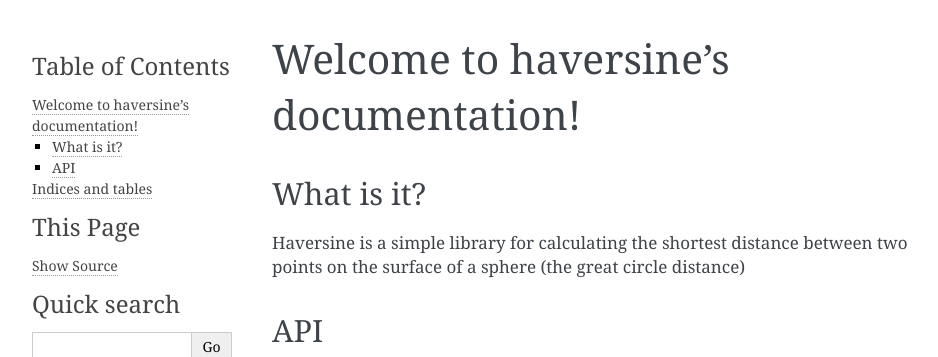
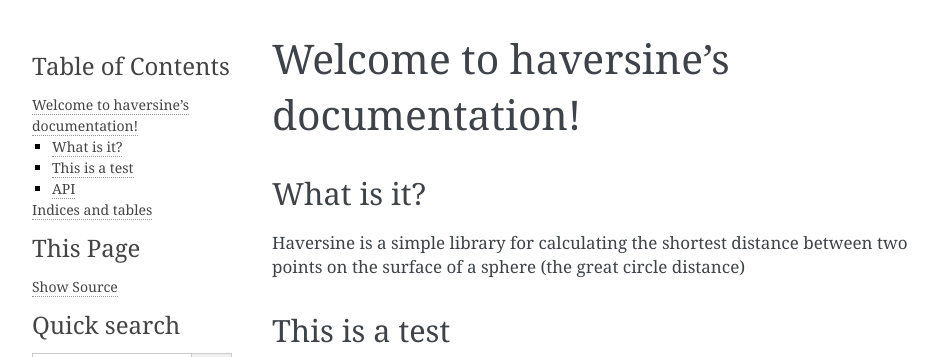
Before and after one commit to lkilcommons/sphinx-tutorial, a Sphinx documentation site: the page built from docs/source/index.rst, in a window 1280 px wide, cut to the strip 0-357 px from the top of the page. Shown: the whole strip, without its empty margins (148-1086 px from the left). Built offline with Sphinx 7.4.7, drawn with Linux system fonts in a browser that asks for light colours.

Commit message:
Update index.rst

```diff
--- a/docs/source/index.rst
+++ b/docs/source/index.rst
@@ -16,6 +16,9 @@ What is it?
 Haversine is a simple library for calculating the shortest distance between
 two points on the surface of a sphere (the great circle distance)
 
+This is a test
+--------------
+
 API
 ---
 
```
